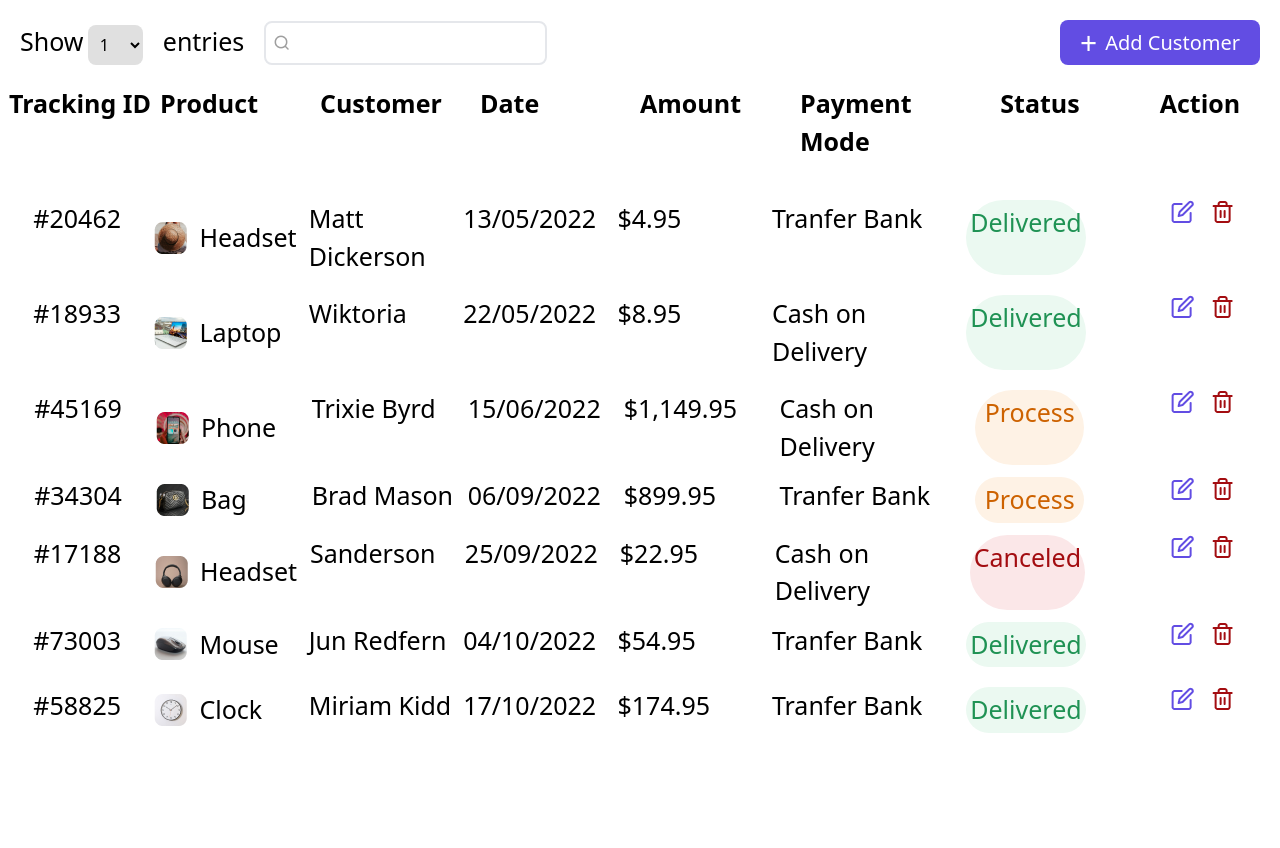
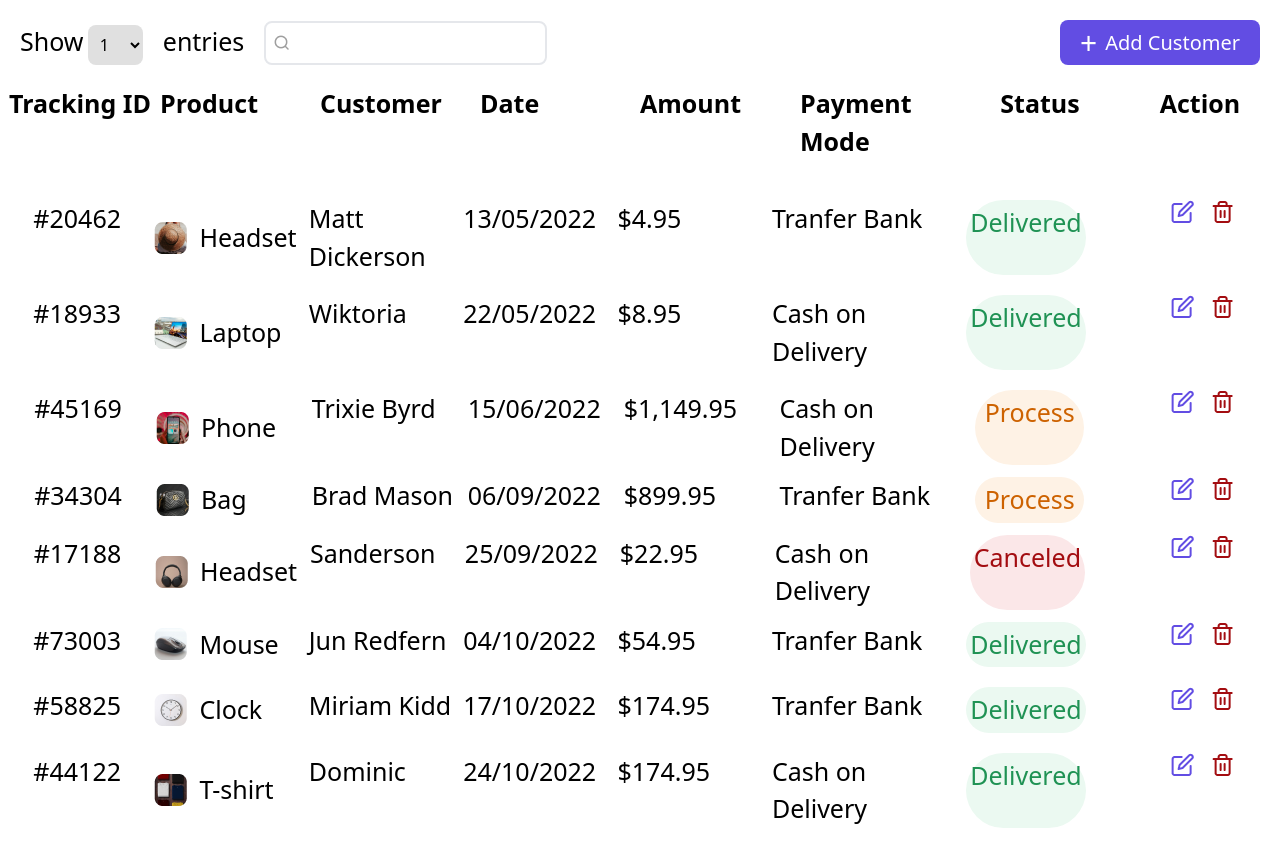
Before and after one commit to Msoleh27jr/home_work, a website: page src/index.html in a window 1280 px wide. Before the commit the page ends 800 px from the top, so only its background shows below. Drawn offline with Linux system fonts and the light colour scheme.

Commit message:
eight section finished

```diff
--- a/src/index.html
+++ b/src/index.html
@@ -119,5 +119,16 @@
         <div class="w-[220px] text-[25px] text-start"><img class="m-auto" src="./images/Frame 13.png" alt=""></div>
     </div>
     <!-- ========================================================= -->
+    <div class="max-w-[1800px] m-auto mb-5 flex justify-between">
+        <div class="w-[220px] text-[25px] text-center"><h2>#44122</h2></div>
+        <div class="w-[220px] text-[25px] text-start flex items-center"><img src="./images/unsplash_tWOz2_EK5EQ.png" alt=""><h2 class="px-3">T-shirt</h2></div>
+        <div class="w-[220px] text-[25px] text-start"><h2>Dominic</h2></div>
+        <div class="w-[220px] text-[25px] text-start"><h2>24/10/2022</h2></div>
+        <div class="w-[220px] text-[25px] text-start"><h2>$174.95</h2></div>
+        <div class="w-[220px] text-[25px] text-start"><h2>Cash on Delivery</h2></div>
+        <div class="w-[150px] text-[25px] text-center bg-[#EBF9F1] mx-10 p-1 rounded-[50px]"><h2 class="text-[#1F9254]">Delivered</h2></div>
+        <div class="w-[220px] text-[25px] text-start"><img class="m-auto" src="./images/Frame 13.png" alt=""></div>
+    </div>
+    <!-- ========================================================= -->
 </body>
 </html>
```
